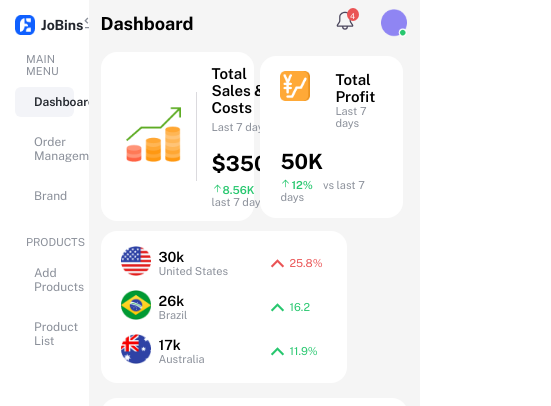
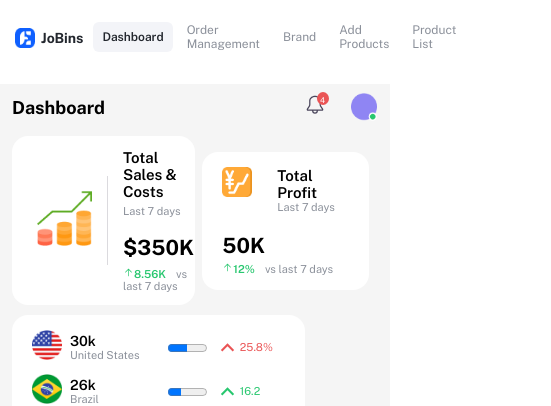
Before and after one commit to sanishkarkee/jobins-frontend-challenge, a React (Vite) app: page / in a window 390 px wide. Shown: the top 406 px of the page, 551 px wide, since content can reach past the window. Built offline with nearby package versions, Linux system fonts and the light colour scheme; no server answers.

Commit message:
iphone 12 pro remaining

```diff
--- a/src/components/Navbar/Navbar.scss
+++ b/src/components/Navbar/Navbar.scss
@@ -206,11 +206,12 @@ $content-back: #f5f5f5;
 
           a {
             svg {
-              font-size: 12px;
+              display: none;
             }
 
             span {
               font-size: 12px;
+              padding-left: 0;
             }
           }
         }
--- a/src/style.scss
+++ b/src/style.scss
@@ -311,6 +311,76 @@ select {
 }
 
 @media all and (max-width: 991px) {
+  .section-title {
+    display: none;
+  }
+
+  .main-container {
+    .main-content-wrapper {
+      flex-wrap: wrap;
+
+      .left-content-section {
+        display: flex;
+        justify-content: space-between;
+        width: 100%;
+
+        .jobins-logo-section {
+          margin-right: 10px;
+
+          .minimize-menu {
+            display: none;
+          }
+        }
+
+        .navbar-section {
+          .navbar {
+            display: flex;
+            align-items: center;
+
+            .main-menu-section {
+              padding-bottom: 10px;
+              padding-right: 5px;
+
+              ul {
+                display: flex;
+                align-items: center;
+
+                li {
+                  margin-bottom: 0;
+
+                  &:not(:last-of-type) {
+                    margin-right: 5px;
+                  }
+                }
+              }
+            }
+
+            .product-section {
+              padding-bottom: 10px;
+
+              ul {
+                display: flex;
+                align-items: center;
+
+                li {
+                  margin-bottom: 0;
+
+                  &:not(:last-of-type) {
+                    margin-right: 5px;
+                  }
+                }
+              }
+            }
+          }
+        }
+      }
+
+      .right-content-section {
+        width: 100%;
+      }
+    }
+  }
+
   .dashboard-section {
     .inner {
       padding: 9px 12px;
```
